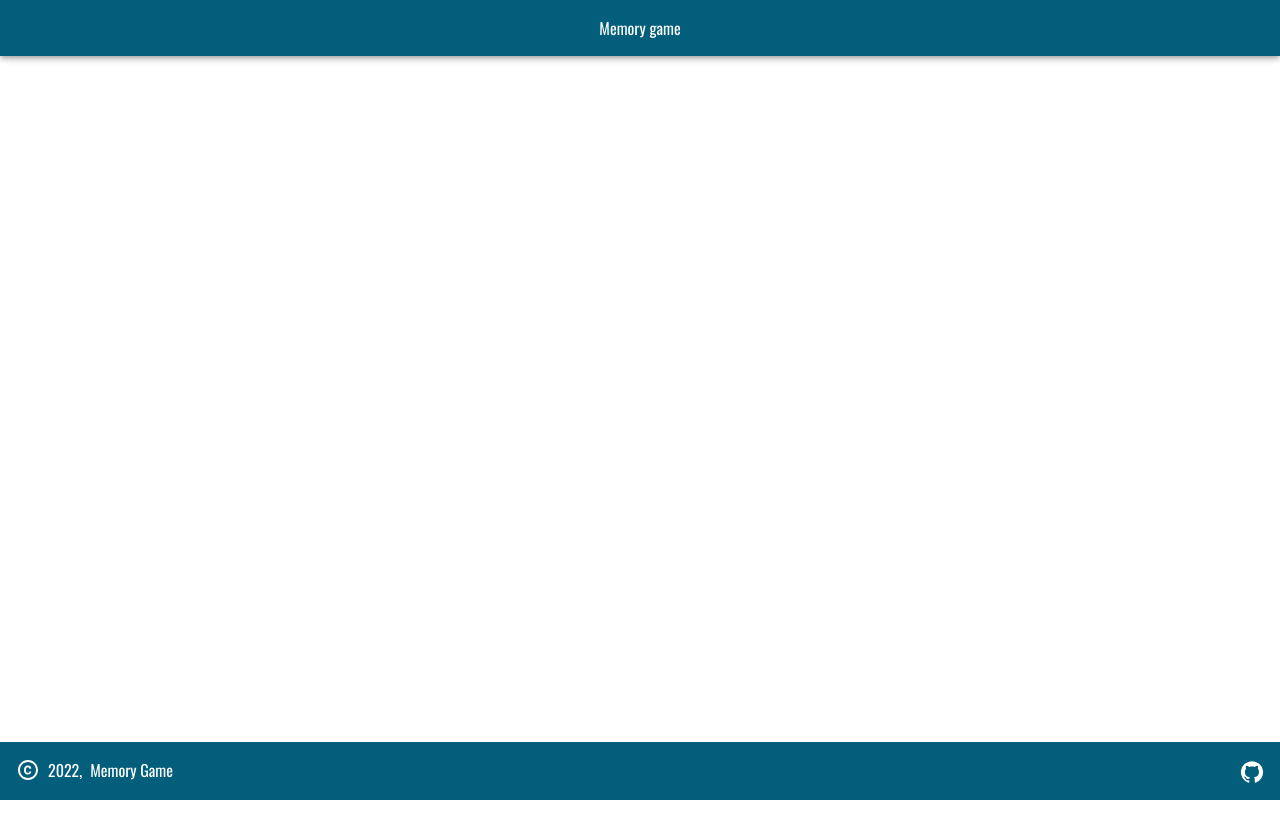
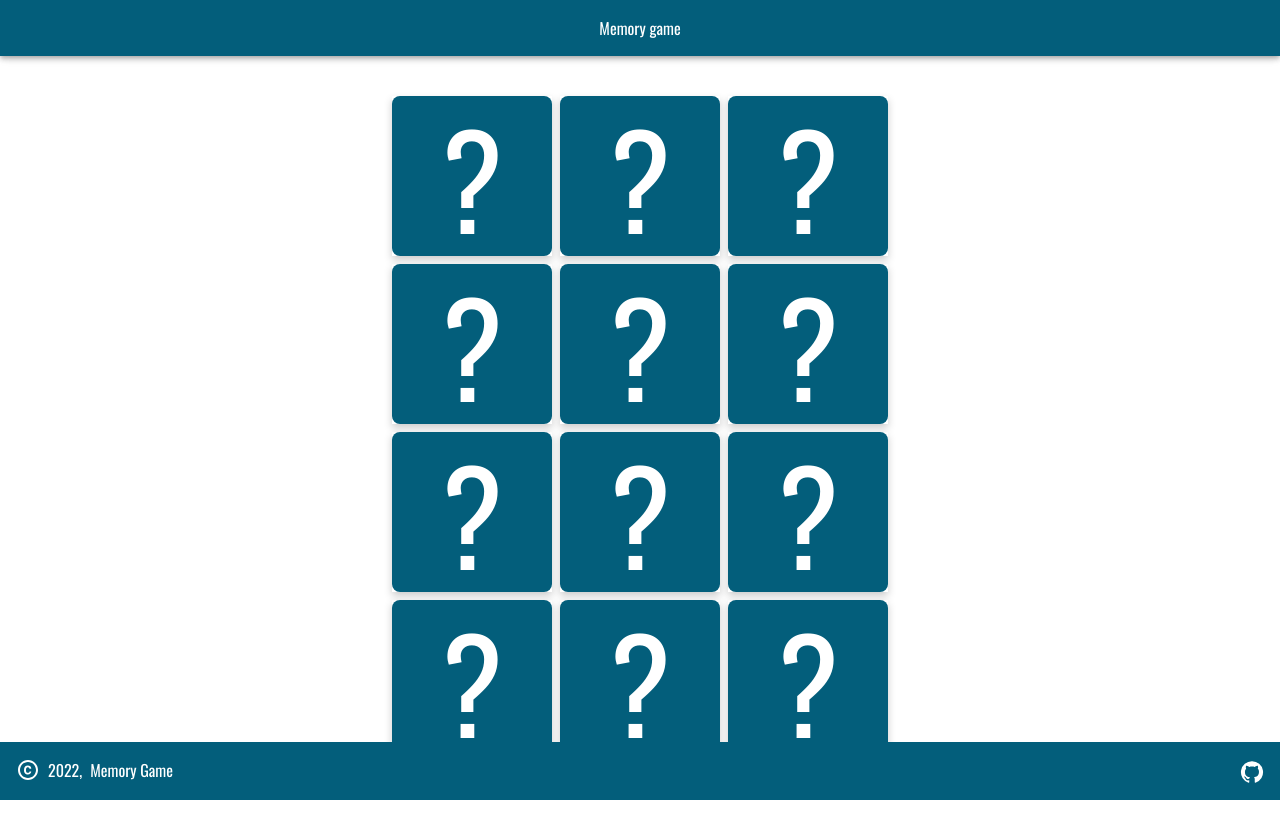
Before and after one commit to luizfelipedasilva678/memory-game, a Next.js app: page / in a window 1280 px wide. Shown: the top 838 px of the page. Before the commit the page ends 800 px from the top, so only its background shows below. Built offline with nearby package versions, Linux system fonts and the light colour scheme.

Commit message:
feat: game context and board

```diff
--- /dev/null
+++ b/src/components/Board/Board.tsx
@@ -0,0 +1,30 @@
+'use client';
+
+import { useGameState } from '@/src/hooks/useGameState';
+import { Box } from '@mui/material';
+import { useGameDispatch } from '@/src/hooks/useGameDispatch';
+import Card from '../Card';
+
+const Board = () => {
+  const { cards } = useGameState();
+  const dispatch = useGameDispatch();
+
+  const handleClick = (card: Card) => {
+    dispatch({
+      type: 'FLIP_CARD',
+      payload: {
+        cardId: card.id,
+      },
+    });
+  };
+
+  return (
+    <Box component={'div'} className="grid grid-cols-3 gap-2">
+      {cards.map((card) => (
+        <Card key={card.id} cardInfo={card} onClick={handleClick} />
+      ))}
+    </Box>
+  );
+};
+
+export default Board;
--- /dev/null
+++ b/src/components/Board/index.ts
@@ -0,0 +1 @@
+export { default } from './Board';
--- a/src/components/Card/Card.tsx
+++ b/src/components/Card/Card.tsx
@@ -1,13 +1,12 @@
-'use client';
-
+import { PERSPECTIVE } from '@/src/constants';
 import { Box } from '@mui/material';
 
 interface Props {
-  onClick: () => void;
-  cardInfo: CardInfo;
+  onClick: (card: Card) => void;
+  cardInfo: Card;
 }
 
-const Card = ({ onClick, cardInfo }: Props) => {
+const Card = ({ onClick: handleClick, cardInfo }: Props) => {
   const { flip, image } = cardInfo;
 
   return (
@@ -15,12 +14,12 @@ const Card = ({ onClick, cardInfo }: Props) => {
       component={'div'}
       className="w-40 h-40 bg-transparent"
       sx={{
-        perspective: 1000,
+        perspective: PERSPECTIVE,
       }}
     >
       <Box
         component={'div'}
-        className="relative w-full h-full text-center flex items-center"
+        className="cursor-pointer relative w-full h-full text-center flex items-center"
         sx={{
           transformStyle: 'preserve-3d',
           transition: 'transform 0.6s',
@@ -39,7 +38,9 @@ const Card = ({ onClick, cardInfo }: Props) => {
             bgcolor: 'primary.main',
             backfaceVisibility: 'hidden',
           }}
-          onClick={onClick}
+          onClick={() => {
+            handleClick(cardInfo);
+          }}
         >
           ?
         </Box>
--- a/src/constants/index.ts
+++ b/src/constants/index.ts
@@ -1,2 +1,25 @@
 export const GITHUB_LINK =
   'https://github.com/luizfelipedasilva678/memory-game';
+export const PERSPECTIVE = 1000;
+export const CARDS: Card[] = [
+  { image: '😁', id: 'grinning-face-1', flip: false },
+  { image: '😁', id: 'grinning-face-2', flip: false },
+  { image: '😂', id: 'face-with-tears-1', flip: false },
+  { image: '😂', id: 'face-with-tears-2', flip: false },
+  { image: '😃', id: 'smiling-face-1', flip: false },
+  { image: '😃', id: 'smiling-face-2', flip: false },
+  { image: '😄', id: 'smiling-face-with-open-mouth-1', flip: false },
+  { image: '😄', id: 'smiling-face-with-open-mouth-2', flip: false },
+  { image: '😅', id: 'smiling-face-with-open-mouth-sweat-1', flip: false },
+  { image: '😅', id: 'smiling-face-with-open-mouth-sweat-2', flip: false },
+  {
+    image: '😆',
+    id: 'smiling-face-with-open-mouth-and-tightly-closed-eyes-1',
+    flip: false,
+  },
+  {
+    image: '😆',
+    id: 'smiling-face-with-open-mouth-and-tightly-closed-eyes-2',
+    flip: false,
+  },
+];
--- a/src/container/Home.tsx
+++ b/src/container/Home.tsx
@@ -1,6 +1,10 @@
+import Board from '../components/Board/Board';
+
 const Home = () => {
   return (
-    <main className="flex flex-col items-center justify-between p-24"></main>
+    <main className="flex flex-col items-center justify-between p-24">
+      <Board />
+    </main>
   );
 };
 
--- /dev/null
+++ b/src/context/Game.tsx
@@ -0,0 +1,72 @@
+import { createContext, useReducer, type Dispatch, useEffect } from 'react';
+import { shuffle } from '../utils/shuffle';
+import { CARDS } from '../constants';
+
+const initialValue = {
+  cards: CARDS,
+  round: 0,
+  pairsFounded: 0,
+};
+
+export const GameContext = createContext<GameState>(initialValue);
+export const GameDispatchContext = createContext<Dispatch<GameContextActions>>(
+  () => {}
+);
+
+const GameProvider = ({ children }: GameProviderProps) => {
+  const [gameContext, dispatch] = useReducer(gameReducer, initialValue);
+
+  useEffect(() => {
+    dispatch({
+      type: 'SHUFFLE_CARDS',
+    });
+  }, []);
+
+  return (
+    <GameContext.Provider value={gameContext}>
+      <GameDispatchContext.Provider value={dispatch}>
+        {children}
+      </GameDispatchContext.Provider>
+    </GameContext.Provider>
+  );
+};
+
+function gameReducer(
+  currentState: GameState,
+  action: GameContextActions
+): GameState {
+  switch (action.type) {
+    case 'FLIP_CARD': {
+      const newCards = currentState.cards.map((card) =>
+        card.id === action.payload.cardId ? { ...card, flip: true } : card
+      );
+
+      return {
+        ...currentState,
+        cards: newCards,
+      };
+    }
+    case 'UNFLIP_CARDS': {
+      const newCards = currentState.cards.map((card) => ({
+        ...card,
+        flip: false,
+      }));
+
+      return {
+        ...currentState,
+        cards: newCards,
+      };
+    }
+    case 'SHUFFLE_CARDS': {
+      return {
+        ...currentState,
+        cards: shuffle(initialValue.cards),
+      };
+    }
+    default: {
+      throw Error('Unknown action');
+    }
+  }
+}
+
+export default GameProvider;
--- /dev/null
+++ b/src/hooks/useGameDispatch.ts
@@ -0,0 +1,6 @@
+import { useContext } from 'react';
+import { GameDispatchContext } from '../context/Game';
+
+export const useGameDispatch = () => {
+  return useContext(GameDispatchContext);
+};
--- /dev/null
+++ b/src/hooks/useGameState.ts
@@ -0,0 +1,6 @@
+import { useContext } from 'react';
+import { GameContext } from '../context/Game';
+
+export function useGameState() {
+  return useContext(GameContext);
+}
--- a/src/providers/index.tsx
+++ b/src/providers/index.tsx
@@ -2,7 +2,12 @@
 
 import { ThemeProvider } from '@mui/material';
 import { theme } from '../theme';
+import GameProvider from '../context/Game';
 
 export const Providers = ({ children }: { children: React.ReactNode }) => {
-  return <ThemeProvider theme={theme}>{children}</ThemeProvider>;
+  return (
+    <ThemeProvider theme={theme}>
+      <GameProvider>{children}</GameProvider>
+    </ThemeProvider>
+  );
 };
--- a/src/typings/global.d.ts
+++ b/src/typings/global.d.ts
@@ -1,4 +1,4 @@
-interface CardInfo {
+interface Card {
   image: string;
   id: string;
   flip: boolean;
```
Also changed, not shown: src/typings/game-context.d.ts (added, +26 -0 lines).
